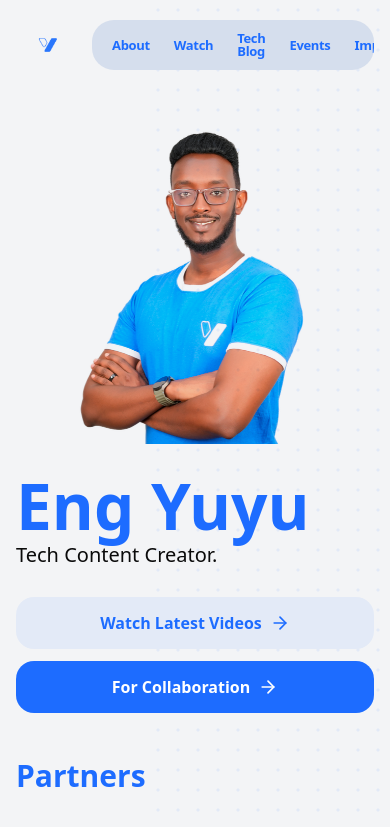
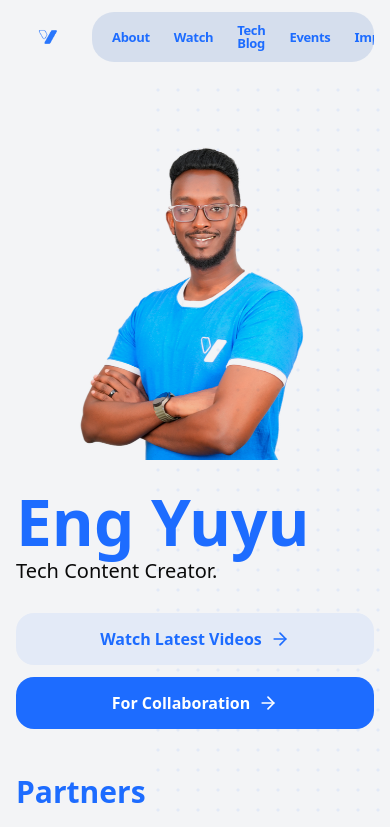
Before and after one commit to IshakAbdiazizHussen/Eng.yusuf-vision, a Next.js app: page / in a window 390 px wide. Shown: the top 827 px of the page. Built offline with nearby package versions, Linux system fonts and the light colour scheme.

Commit message:
updating again the nav and logo

```diff
--- a/src/app/page.tsx
+++ b/src/app/page.tsx
@@ -14,8 +14,8 @@ export default function Home() {
         }}
       />
 
-      <div className="relative mx-auto w-full max-w-[1520px] px-4 pb-0 pt-24 sm:px-6">
-        <nav className="fixed left-1/2 top-3 z-50 flex w-[calc(100%-1.5rem)] max-w-[1520px] -translate-x-1/2 items-center gap-3 px-1 py-2 sm:top-4 sm:w-[calc(100%-3rem)] sm:gap-8 sm:px-6 sm:py-3">
+      <div className="relative mx-auto w-full max-w-[1520px] px-4 pb-0 pt-28 sm:px-6 sm:pt-24">
+        <nav className="fixed inset-x-0 top-0 z-50 flex items-center gap-3 bg-[#f3f4f6]/96 px-4 py-3 backdrop-blur-sm sm:left-1/2 sm:right-auto sm:top-4 sm:w-[calc(100%-3rem)] sm:max-w-[1520px] sm:-translate-x-1/2 sm:gap-8 sm:bg-transparent sm:px-6 sm:py-3 sm:backdrop-blur-0">
           <Image
             src="/Eng Yuyu Logo-21.png"
             alt="Eng Yuyu Logo"
```
